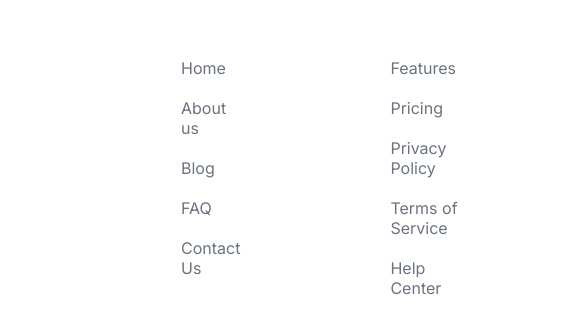
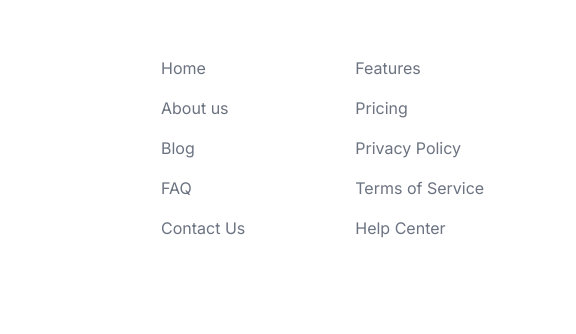
Before and after one commit to mithilaantoraa/Assignment-02, a plain HTML site: page index.html in a window 1280 px wide. Shown: the part 4214-4548 px from the top of the page, 314-890 px from the left. After the commit the page ends 4512 px from the top, so only its background shows below. Drawn offline with Linux system fonts and the light colour scheme.

Commit message:
Initial commit

```diff
--- a/styles/style.css
+++ b/styles/style.css
@@ -298,7 +298,7 @@ input{
 }
 
 .footer-list-1,.footer-list-2{
-    padding: 0px 50px;
+    padding: 0px 30px;
 }
 .footer-menu-links li{
     list-style: none;
@@ -311,7 +311,6 @@ input{
 }
 .footer-icon a{
     padding:0px 10px;
-
 }
 
 
```
